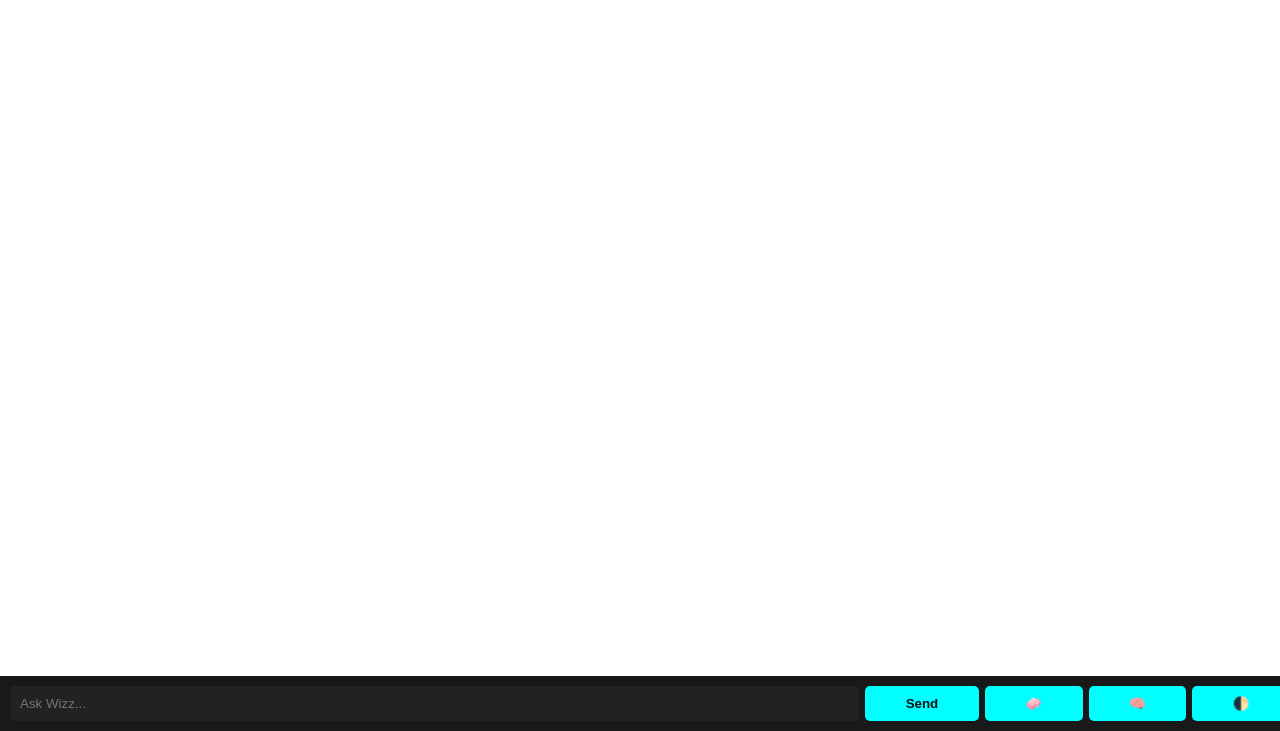
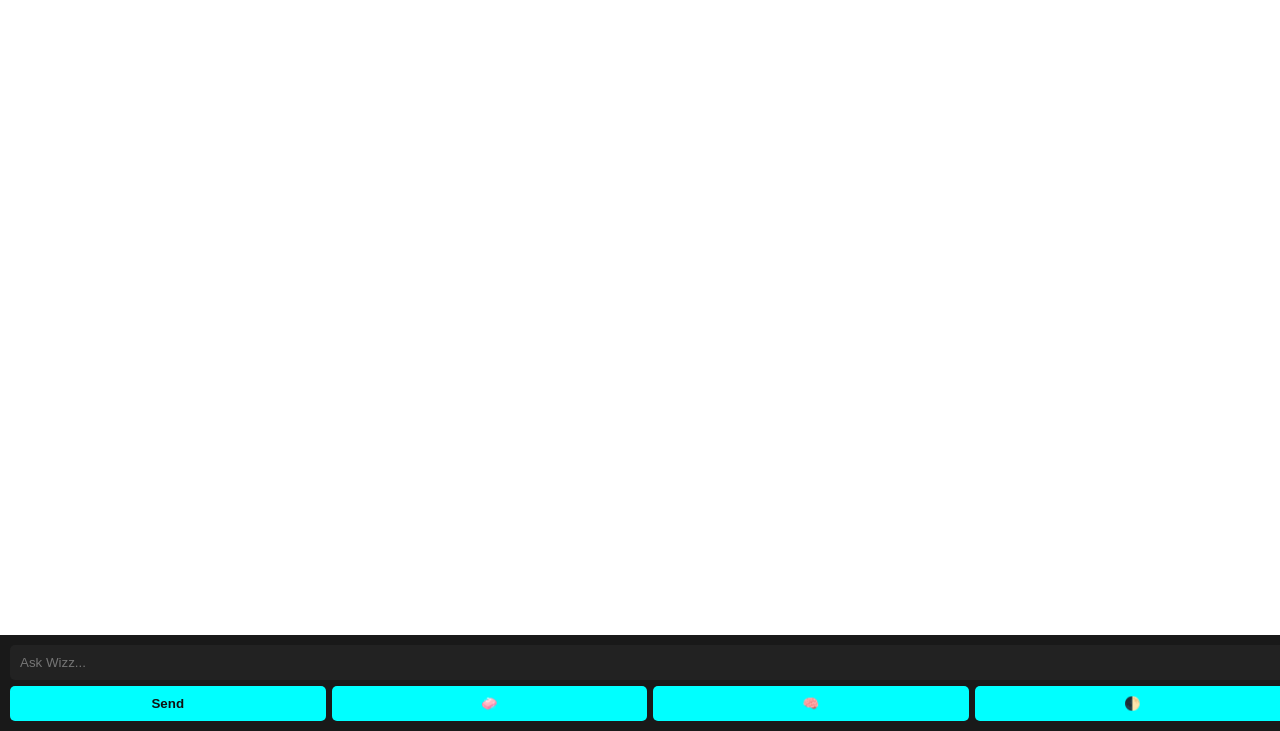
Before and after one commit to 999nike/Cloud-w.i.z.z, a website: page index.html in a window 1280 px wide. Shown: the part 69-800 px from the top of the page. Drawn offline with Linux system fonts and the light colour scheme.

Commit message:
Update index.html

```diff
--- a/index.html
+++ b/index.html
@@ -25,18 +25,16 @@
     #chatContainer {
       flex: 1;
       display: flex;
-      flex-direction: column;
-      justify-content: flex-end;
+      flex-direction: column-reverse;
       overflow-y: auto;
+      padding-bottom: 120px;
     }
 
     #chatHistory {
       display: flex;
       flex-direction: column;
       gap: 6px;
-      overflow-y: auto;
       padding: 20px;
-      padding-bottom: 100px;
     }
 
     .message {
@@ -64,27 +62,27 @@
     #inputArea {
       display: flex;
       flex-wrap: wrap;
+      justify-content: center;
       padding: 10px;
       background: rgba(0, 0, 0, 0.9);
       position: fixed;
       bottom: 0;
       width: 100%;
       gap: 6px;
-      z-index: 1000;
+      z-index: 9999;
     }
 
     input {
-      flex: 1 1 60%;
+      flex: 1 1 100%;
       padding: 10px;
       border-radius: 5px;
       border: none;
       background: #222;
       color: #0ff;
-      min-width: 100px;
     }
 
     button {
-      flex: 1 1 auto;
+      flex: 1 1 22%;
       padding: 10px;
       background: #0ff;
       border: none;
@@ -92,7 +90,7 @@
       font-weight: bold;
       color: #111;
       cursor: pointer;
-      min-width: 60px;
+      min-width: 70px;
     }
 
     #typingIndicator {
@@ -104,12 +102,6 @@
       text-align: center;
       margin: 10px;
       text-shadow: 0 0 5px #0ff;
-    }
-
-    @media (max-width: 600px) {
-      button {
-        flex: 1 1 45%;
-      }
     }
   </style>
 </head>
@@ -259,7 +251,7 @@
       msg.classList.add("message", sender === "You" ? "user" : "wizz");
       msg.innerHTML = `<b>${sender}:</b><br>${message}`;
       chatHistory.appendChild(msg);
-      chatHistory.scrollTop = chatHistory.scrollHeight;
+      chatHistory.scrollIntoView({ behavior: "smooth", block: "end" });
     }
 
     function updateLastWizzMessage(newMsg) {
```
